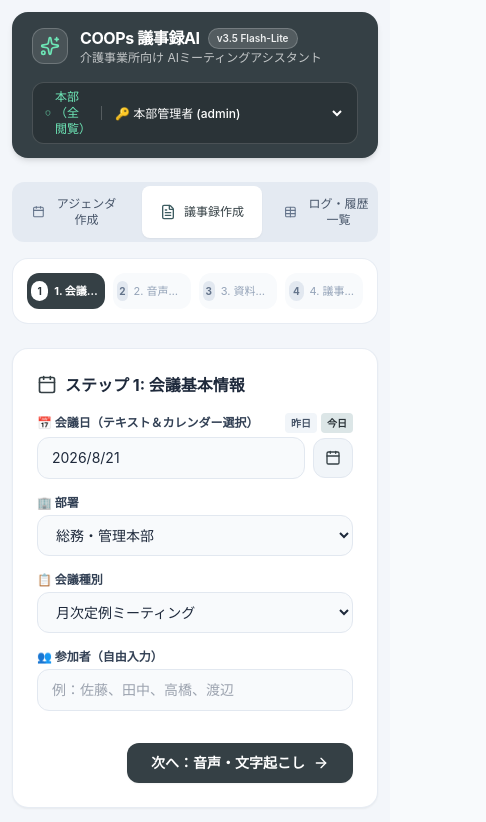
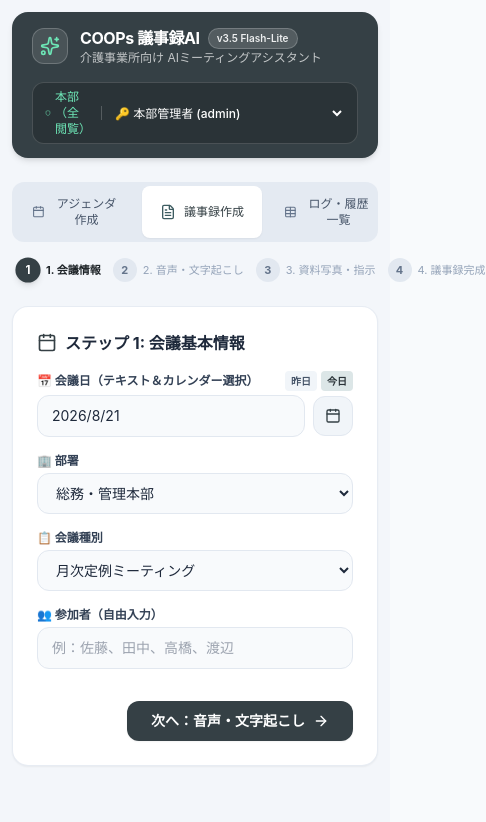
Before and after one commit to ShimaMW/coops-MTG-AI, a Next.js app: page / in a window 390 px wide. Shown: the top 822 px of the page, 486 px wide, since content can reach past the window. Built offline with nearby package versions, Linux system fonts and the light colour scheme.

Commit message:
style: restore circle number with progress line stepper design with responsive full width

```diff
--- a/src/components/MinutesTab.tsx
+++ b/src/components/MinutesTab.tsx
@@ -290,49 +290,54 @@ export const MinutesTab: React.FC<MinutesTabProps> = ({
 
   return (
     <div className="space-y-6">
-      {/* ── 4ステップ インジケーター（全幅フィット・スクロールなし） ── */}
-      <div className="w-full bg-white p-3.5 rounded-2xl border border-slate-200/80 shadow-xs mb-6 no-print">
-        <div className="grid grid-cols-4 gap-2">
+      {/* ── 4ステップ インジケーター（丸数字＋コネクタ線デザイン・全幅フィット） ── */}
+      <div className="flex items-center justify-between w-full max-w-2xl mx-auto mb-6 no-print px-1 sm:px-2">
         {[
-            { num: 1, label: "1. 会議情報" },
-            { num: 2, label: "2. 音声・文字起こし" },
-            { num: 3, label: "3. 資料写真・指示" },
-            { num: 4, label: "4. 議事録完成" },
-          ].map((s) => {
-            const isCurrent = step === s.num;
-            const isPassed = step > s.num;
-            return (
+          { num: 1, label: "会議情報" },
+          { num: 2, label: "音声・文字起こし" },
+          { num: 3, label: "資料写真・指示" },
+          { num: 4, label: "議事録完成" },
+        ].map((s, idx) => (
+          <React.Fragment key={s.num}>
             <button
-                key={s.num}
               type="button"
               onClick={() => {
-                  // 過去のステップには自由に戻れる
                 if (s.num < step) setStep(s.num as any);
               }}
-                className={`flex items-center justify-center gap-1.5 py-2 px-1 rounded-xl transition-all ${
-                  isCurrent
-                    ? "bg-clover-700 text-white font-bold shadow-xs"
-                    : isPassed
-                    ? "bg-emerald-50 text-emerald-800 hover:bg-emerald-100 font-medium cursor-pointer"
-                    : "bg-slate-50 text-slate-400 cursor-default"
-                }`}
+              className="flex items-center gap-1.5 sm:gap-2 cursor-pointer group focus:outline-none"
             >
               <div
-                  className={`w-5 h-5 rounded-full flex items-center justify-center text-[10px] font-bold ${
-                    isCurrent
-                      ? "bg-white text-clover-800"
-                      : isPassed
+                className={`w-6 h-6 sm:w-7 sm:h-7 rounded-full flex items-center justify-center text-[11px] sm:text-xs font-bold transition-all ${
+                  step === s.num
+                    ? "bg-clover-700 text-white shadow-md scale-105"
+                    : step > s.num
                     ? "bg-emerald-600 text-white"
                     : "bg-slate-200 text-slate-500"
                 }`}
               >
-                  {isPassed ? "✓" : s.num}
+                {step > s.num ? "✓" : s.num}
               </div>
-                <span className="text-[11px] sm:text-xs whitespace-nowrap truncate">{s.label}</span>
+              <span
+                className={`text-[11px] sm:text-xs whitespace-nowrap transition-colors ${
+                  step === s.num
+                    ? "text-clover-900 font-bold"
+                    : step > s.num
+                    ? "text-slate-700 group-hover:text-clover-700 font-medium"
+                    : "text-slate-400"
+                }`}
+              >
+                {s.num}. {s.label}
+              </span>
             </button>
-            );
-          })}
-        </div>
+            {idx < 3 && (
+              <div
+                className={`flex-1 h-0.5 mx-1.5 sm:mx-3 transition-all ${
+                  step > idx + 1 ? "bg-emerald-500" : "bg-slate-200"
+                }`}
+              />
+            )}
+          </React.Fragment>
+        ))}
       </div>
 
       {/* ── STEP 1: 会議基本情報 ── */}
```
Lines whose indentation alone changed are shown as unchanged.
